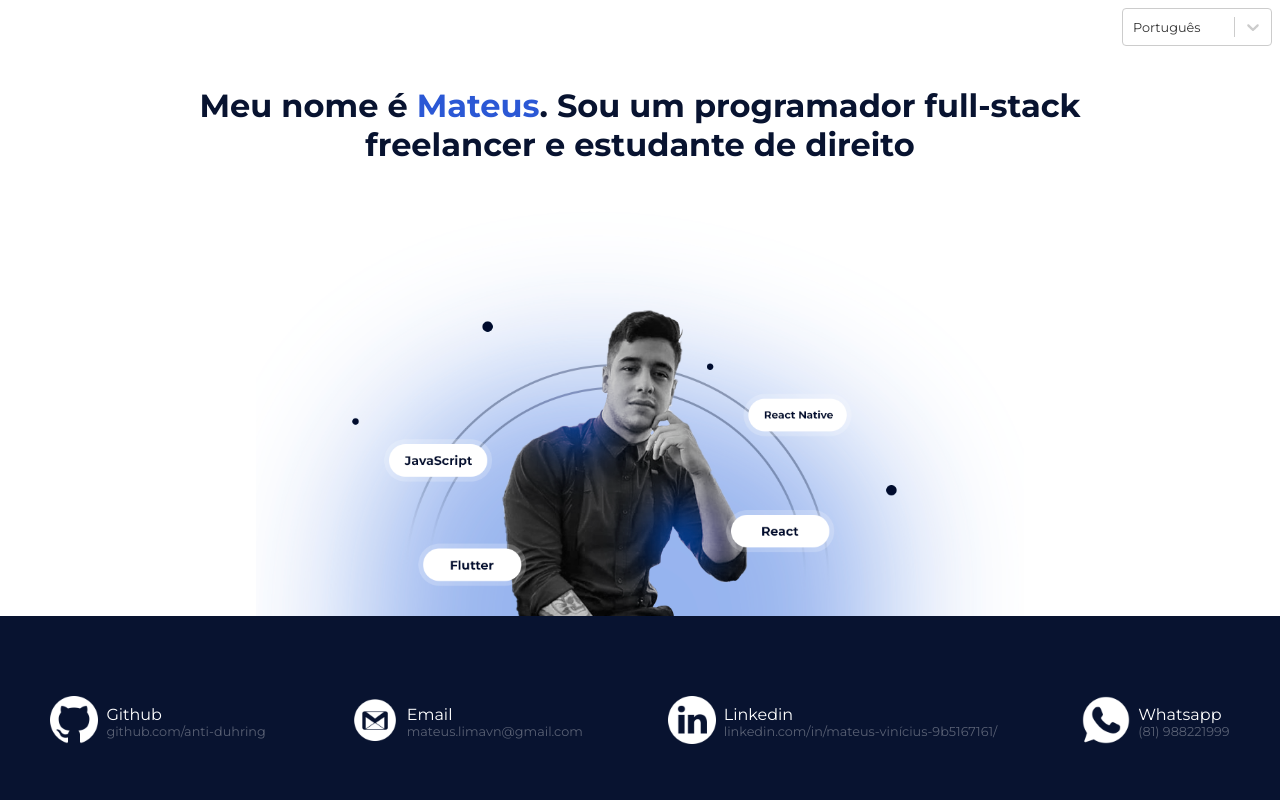
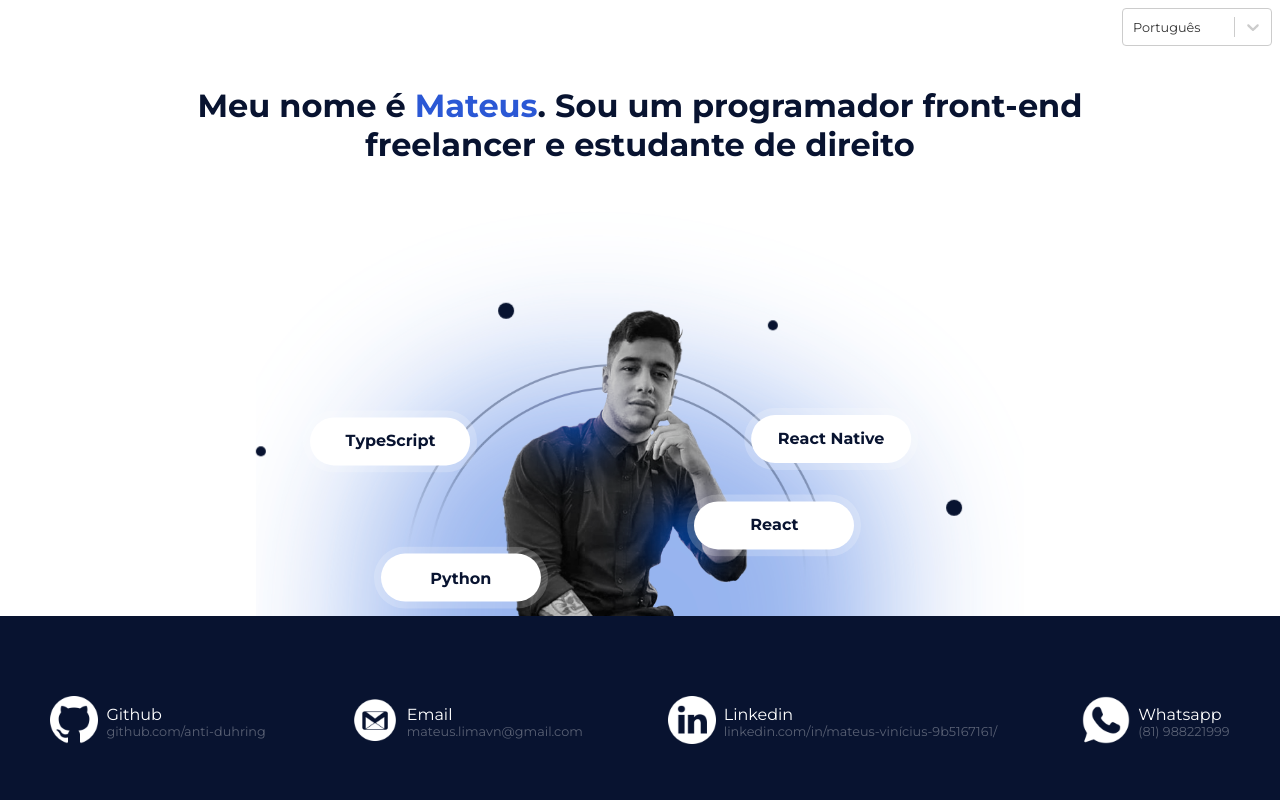
Before and after one commit to anti-duhring/anti-duhring.github.io, a React (Create React App) app: page / in a window 1280 px wide. Shown: the top 800 px of the page. Built offline with nearby package versions, Linux system fonts and the light colour scheme.

Commit message:
Add animated tags

```diff
--- a/src/Context/language.js
+++ b/src/Context/language.js
@@ -8,16 +8,16 @@ export const LanguageContextProvider = ({children}) => {
         "en": 1
     }
     const [language,setLanguage] = useState(langOptions.pt)
-    const title = ['Meu nome é Mateus. Sou um programador full-stack freelancer e estudante de direito', "Hi, I'm Mateus, a freelancer full-stack programmer and brazillian law student"]
+    const title = ['Meu nome é Mateus. Sou um programador front-end freelancer e estudante de direito', "Hi, I'm Mateus, a freelancer front-end programmer and brazillian law student"]
     const aboutMe = {
         title: ['Um pouco sobre mim...', 'More about me...'],
-        body: ['Meu nome é Mateus Vinícius de Lima, sou de Recife - PE, tenho 23 anos, estudante de Direito na Universidade Federal de Pernambuco. Apaixonado por programação desde a adolescência, agora procuro me aventurar na área de tecnologia em busca da possibilidade de materializar ideias e soluções. Trabalhei em escritórios de advocacia desde 2017, trago uma boa bagagem jurídica, experiências de trabalho em equipe e contato com cliente que certamente serão úteis. \n\n Trabalho como programador freelancer desde o início de 2022, com foco em web apps, mobile apps, REST APIs e bots de automação.', "My name is Mateus Vinícius de Lima, I'm a 23 years old brazillian law student at Universidade Federal de Pernambuco. I love programming since as a teenager, now I'm looking for new adventures in the IT career to build my own ideas and solutions. I worked to lawyers since 2017, so I bring some law knowledge and a lot experience with teamwork which will definitely be useful. \n\n I've worked as a freelancer programmer since early 2020's, building web apps, mobile apps, REST APIs and automation bots."]
+        body: ['Meu nome é Mateus Vinícius de Lima, sou de Recife - PE, tenho 23 anos, estudante de Direito na Universidade Federal de Pernambuco. Apaixonado por programação desde a adolescência, agora procuro me aventurar na área de tecnologia em busca da possibilidade de materializar ideias e soluções. Trabalhei em escritórios de advocacia desde 2017, trago uma boa bagagem jurídica, experiências de trabalho em equipe e contato com cliente que certamente serão úteis. \n\n Trabalho como programador freelancer desde o início de 2022, com foco em web apps, mobile apps, REST APIs e bots de automação.', "My name is Mateus Vinícius de Lima, I'm a 23 years old brazillian law student at Universidade Federal de Pernambuco. I love programming since as a teenager, now I'm looking for new adventures in the IT career to build my own ideas and solutions. I worked to lawyers since 2017, so I bring some law knowledge and a lot experience with teamwork which will definitely be useful. \n\n I've worked as a freelancer programmer since early 2022's, building web apps, mobile apps, REST APIs and automation bots."]
     }
     const skills = {
         title: ['Habilidades', 'Skills'],
         others: ['Outros', 'Also'],
         softSkill1: ['Trabalho em equipe', 'Teamwork'],
-        softSkill2: ['Sempre aprendendo', 'Always studying'],
+        softSkill2: ['Sempre aprendendo', 'Always learning'],
         softSkill3: ['Capacidade de resolver problemas por conta própria', 'Ability to solve problems on my own']
     }
     const projects = {
--- a/src/components/AboutMe/index.js
+++ b/src/components/AboutMe/index.js
@@ -28,7 +28,6 @@ const AboutMe = () => {
                     <SkillsText>
                         <span className="title-skills">Mobile:</span>
                         <span className="skill">React Native</span>
-                        <span className="skill">Flutter</span>
                         <span className="skill">Expo/EAS</span>
                         <span className="skill">Android Environment</span>
                     </SkillsText>
@@ -45,6 +44,8 @@ const AboutMe = () => {
                         <span className="skill">SQLite</span>
                         <span className="skill">Firebase/Firestore</span>
                         <span className="skill">MongoDB</span>
+                        <span className="skill">Photoshop</span>
+                        <span className="skill">Figma</span>
                     </SkillsText>
                     <SkillsText>
                         <span className="title-skills">Soft Skills:</span>
--- a/src/components/Presentation/index.js
+++ b/src/components/Presentation/index.js
@@ -1,9 +1,10 @@
 import styled, { css } from "styled-components";
 import { useContext } from "react";
 import { LanguageContext } from "../../Context/language";
-import photoURL from '../../assets/home.png'
+import photoURL from '../../assets/home_empty.png'
 import { isMobile } from "react-device-detect";
 import {Colors} from '../../utils/colors'
+import TagsAnimated from "../TagsAnimated";
 
 const Presentation = () => {
     const {
@@ -20,6 +21,38 @@ const Presentation = () => {
                 </Title>
             </TitleContainer>
             <PhotoContainer>
+                <div className="dot dotOne"></div>
+                <div className="dot dotTwo"></div>
+                <div className="dot dotThree"></div>
+                <div className="dot dotFour"></div>
+                <TagsAnimated
+                    text={'React Native'}
+                    top={50}
+                    right={30}
+                    type={'up'}
+                    position={'right'}
+                />
+                <TagsAnimated
+                    text={'React'}
+                    top={75}
+                    right={32}
+                    type={'down'}
+                    position={'right'}
+                />
+                <TagsAnimated
+                    text={'TypeScript'}
+                    top={55}
+                    right={62}
+                    type={'down'}
+                    position={'left'}
+                />
+                <TagsAnimated
+                    text={'Python'}
+                    top={83}
+                    right={59}
+                    type={'up'}
+                    position={'left'}
+                />
                 <Photo src={photoURL} />
             </PhotoContainer>
         </Container>
@@ -49,5 +82,47 @@ const Photo = styled.img((props) => css`
 const PhotoContainer = styled.div`
     display: flex;
     justify-content: center;
+    position: relative;
 
+    .dot {
+        content: " ";
+        background: ${Colors.primary};
+        position: absolute;
+        border-radius: 100%;
+    }
+
+    .dotTwo {
+        width: ${isMobile? '.5rem' : '1rem'};
+        height: ${isMobile? '.5rem' : '1rem'};
+        top: 23%;
+        right: 60%;
+        -webkit-animation: dotAnimated 5s infinite linear;
+        animation: dotAnimated 5s infinite linear;
+    }
+
+    .dotOne {
+        width: ${isMobile? '.2rem' : '0.6rem'};
+        height: ${isMobile? '.2rem' : '0.6rem'};
+        top: 60%;
+        right: 80%;
+        -webkit-animation: dotAnimatedReverse 3s infinite linear;
+        animation: dotAnimatedReverse 3s infinite linear;
+    }
+    .dotThree {
+        width: ${isMobile? '.2rem' : '0.6rem'};
+        height: ${isMobile? '.2rem' : '0.6rem'};
+        top: 30%;
+        right: ${isMobile? '30%' : '40%'};
+        -webkit-animation: dotAnimatedReverse 3s infinite linear;
+        animation: dotAnimatedReverse 3s infinite linear;
+    }
+
+    .dotFour {
+        width: ${isMobile? '.5rem' : '1rem'};
+        height: ${isMobile? '.5rem' : '1rem'};
+        top: ${isMobile? '60%' : '70%'};
+        right: 25%;
+        -webkit-animation: dotAnimated 5s infinite linear;
+        animation: dotAnimated 5s infinite linear;
+    }
 `
--- /dev/null
+++ b/src/components/TagsAnimated/index.js
@@ -0,0 +1,49 @@
+import styled, { css } from "styled-components";
+import { Colors } from "../../utils/colors";
+import { isMobile } from "react-device-detect";
+
+const TagsAnimated = (props) => {
+    return (
+        <Container top={props.top} right={props.right} position={props.position}>
+            <Content type={props.type}>
+                <span>
+                    {props.text}
+                </span>
+            </Content>
+        </Container>
+     );
+}
+
+export default TagsAnimated;
+
+const Container = styled.div((props) => css`
+    position: absolute;
+    top: ${isMobile? props.top - 10 : props.top}%;
+    right: ${isMobile? props.position == 'right' ? props.right - 17 : props.right + 10 : props.right}%;
+`)
+const Content = styled.div((props) => css`
+    background: white;
+    width: ${isMobile?  '5rem' : '10rem'};
+    height: ${isMobile?  '2rem' : '3rem'};
+    font-size: ${isMobile? '0.6rem' : '1rem'};
+    border-radius: 10rem;
+    display: flex;
+    flex-direction: row;
+    align-content: center;
+    justify-content: center;
+    align-items: center;
+    box-shadow: 0 0 0 ${isMobile? '0.3rem' : '7px'} rgb(255 255 255 / 20%);
+    animation-name: ${props.type == 'up' ? 'tagAnimatedOne' : 'tagAnimatedTwo'};
+    animation-duration: ${(Math.random() * 2) + 5}s;//2s;
+    animation-delay: 0s;
+    animation-direction: alternate;
+    animation-iteration-count: infinite;
+
+    span {
+        color: ${Colors.primary};
+        font-weight: bold;
+        -webkit-user-select: none; /* Safari */
+        -ms-user-select: none; /* IE 10+ */
+        user-select: none;
+    }
+`)
--- a/src/data/projects.json
+++ b/src/data/projects.json
@@ -5,7 +5,7 @@
             "title": ["Brff App", "Brff App"],
             "description": [
                 "Um app de Fantasy Football para android com podcast integrado, feito sob demanda para o site BrFFootball. App feito com React Native + TypeScript.",
-                "NFL Fantasy app (on demand to https://brffootball.com.br/) with customized podcast. App build with React Native + TypeScript."
+                "NFL Fantasy app (on demand to https://brffootball.com.br/) with integrated podcast. App build with React Native + TypeScript."
             ],
             "url": "",
             "readme": "https://raw.githubusercontent.com/anti-duhring/brff-app/main/README.md",
@@ -20,7 +20,7 @@
             "title": ["Simulador de Draft", "Draft Simulator"],
             "description": [
                 "Um simulador de Draft da NFL alimentado por API própria, feito sob demanda para o site On The Clock. Web app feito com React + TypeScript e API feita com Python e Flask.",
-                "A NFL Draft Simulator which consuming API developed by myself, on demand to On The Clock website. Web app build with React + TypeScript and API build with Python + Flask."
+                "A NFL Draft Simulator which consumes an API, on demand to On The Clock website. Web app build with React + TypeScript and API build with Python + Flask."
             ],
             "url": "https://draft-simulator.netlify.app",
             "readme": null,
@@ -35,7 +35,7 @@
             "title": ["CrawJUD - Automação de processos", "CrawJUD - Automation for lawyers"],
             "description": [
                 "Vários bots de automação de serviços jurídicos, que fazem desde peticionamento em massa, busca por processos, movimentações processuais e etc. \n Feito com Python + Selenium + TkInter sob demanda para clientes como Amazonas Energia S/A.",
-                "Several bots to automate services for law offices in Brazil. These bots can do petition protocol, scrapy data, get process updates and etc. \n Coded with Python + Seleniun + TkInter on demand to clients like Amazonas Energia S/A."
+                "Several bots to automate services for law offices in Brazil. These bots can do petition protocol, scrapy data, get process updates and etc. \n Coded with Python + Selenium + TkInter on demand to clients like Amazonas Energia S/A."
             ],
             "url": "https://crawjud.wordpress.com",
             "readme": "",
@@ -80,7 +80,7 @@
             "title": ["Loja Digital", "E-commerce"],
             "description": [
                 "Um e-commerce completo e totalmente funcional, com método de pagamento por cartão e entrega internacional. Consumindo a Commerce.Js API e Strope API. Totalmente responsivo para mobile.",
-                "A complete internacional e-commerce with your own products and a functional payment method using React Js, Commerce.js API and Stripe API. Fully mobile responsive."
+                "A complete internacional e-commerce with custom products and a functional payment method using React + Commerce.js + Stripe API. Fully mobile responsive."
             ],
             "url": "https://eshop-test.netlify.app",
             "readme": "https://raw.githubusercontent.com/anti-duhring/e-commerce/main/README.md",
--- a/src/index.css
+++ b/src/index.css
@@ -22,3 +22,37 @@ a {
   text-decoration: none;
   color: inherit;
 }
+@keyframes tagAnimatedOne {
+  from {
+    transform: translateY(-20%) translateX(-10%);
+  }
+  to {
+    transform: translateY(20%) translateX(10%);
+  }
+}
+@keyframes tagAnimatedTwo {
+  from {
+    transform: translateY(20%) translateX(10%);
+  }
+  to {
+    transform: translateY(-20%) translateX(-10%);
+  }
+}
+@keyframes dotAnimated {
+  from {
+    transform: rotate(0deg) translate3d(10px, 0, 0) rotate(0deg);
+  }
+
+  to {
+    transform: rotate(360deg) translate3d(10px, 0, 0) rotate(-360deg);
+  }
+}
+@keyframes dotAnimatedReverse {
+  from {
+    transform: rotate(360deg) translate3d(10px, 0, 0) rotate(-360deg);
+  }
+
+  to {
+    transform: rotate(0deg) translate3d(10px, 0, 0) rotate(0deg);
+  }
+}
--- a/src/utils/colors.js
+++ b/src/utils/colors.js
@@ -3,7 +3,8 @@ export const Colors = {
     secondaryBlue: '#2b58d5',
     secondaryBlueLowOpacity: 'rgba(43, 88, 213, .1)',
     neutralWhite: 'white',
-    neutralGray: '#ffffff54'
+    neutralGray: '#ffffff54',
+    text: '#081330'
 }
 
 export const layoutSettings = {
```
Also changed, not shown: src/assets/home_empty.png (added).
